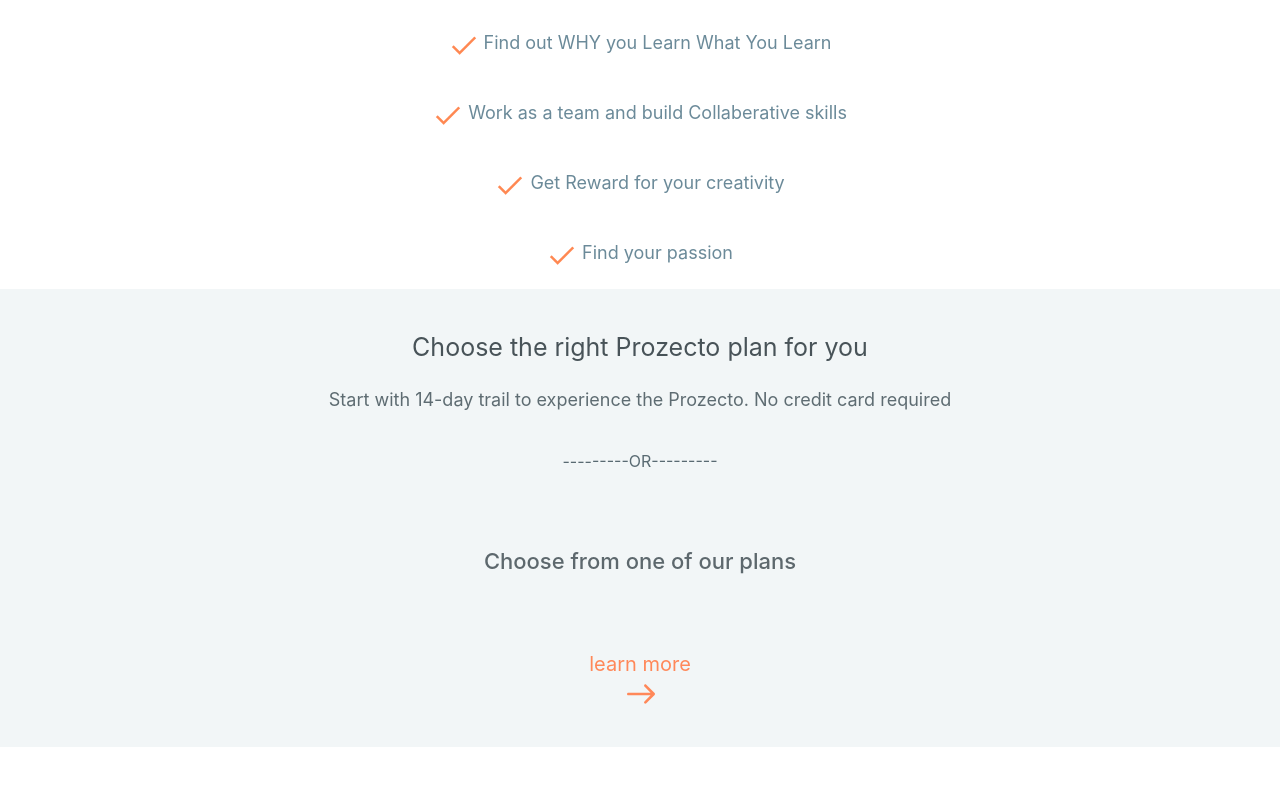
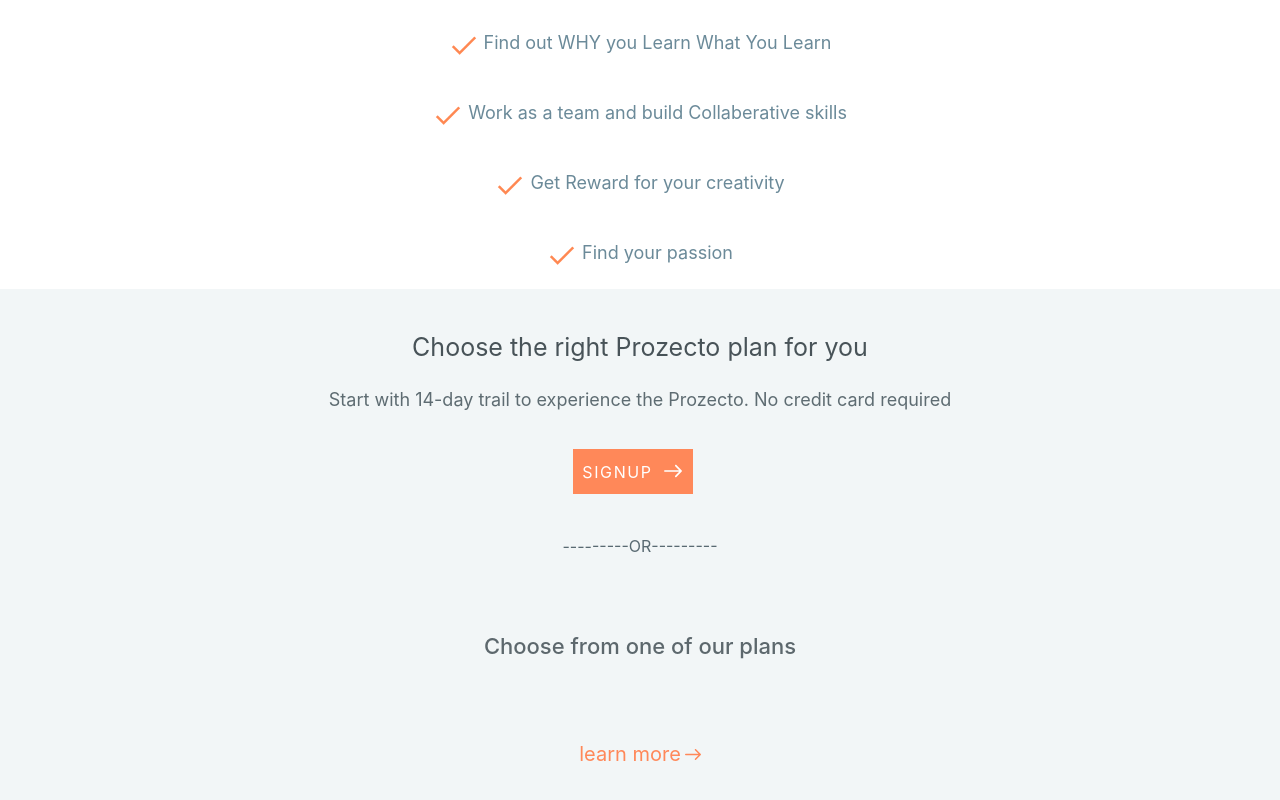
Before and after one commit to AshutoshJangra/Prozecto-LandingPage, a plain HTML site: page index.html in a window 1280 px wide. Shown: the part 2803-3603 px from the top of the page. Before the commit the page ends 3550 px from the top, so only its background shows below. Drawn offline with nearby package versions, Linux system fonts and the light colour scheme.

Commit message:
updating the ui

```diff
--- a/index.html
+++ b/index.html
@@ -132,9 +132,11 @@
            Choose the right Prozecto plan for you
          </div>
          <p>Start with 14-day trail to experience the Prozecto. No credit card required</p>
+         <button class="btn1">SIGNUP<img src="icons/arrow-pointing-to-right.svg" class="arri"> </button>
 
+         <div class="span">
          <span>---------OR---------</span>
-
+         </div>
          <h5>Choose from one of our plans</h5>
 
          <button class="learn-btn">learn more<img src="icons/arrow-pointing-to-right.1.svg" class="arr1"></button>
--- a/style.css
+++ b/style.css
@@ -195,7 +195,7 @@
 }
 
 .pricing .learn-btn {
-    width: 130px;
+    width: 150px;
     height: 40px;
     border: none;
     color:#ff8859;
@@ -204,8 +204,8 @@
 }
 .pricing .learn-btn .arr1{
      color: #ff8859;
-     width: 40px;
-    height: 30px;
-    padding-left: 2px;
+     width: 20px;
+    height: 25px;
+    padding-left: 4px;
     padding-bottom: 2px;
 }
```
